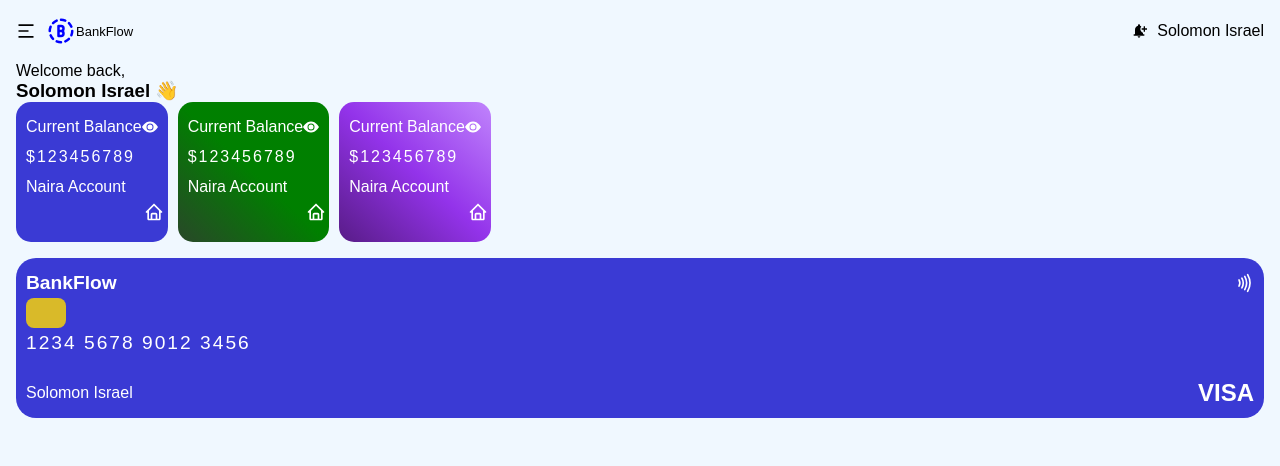
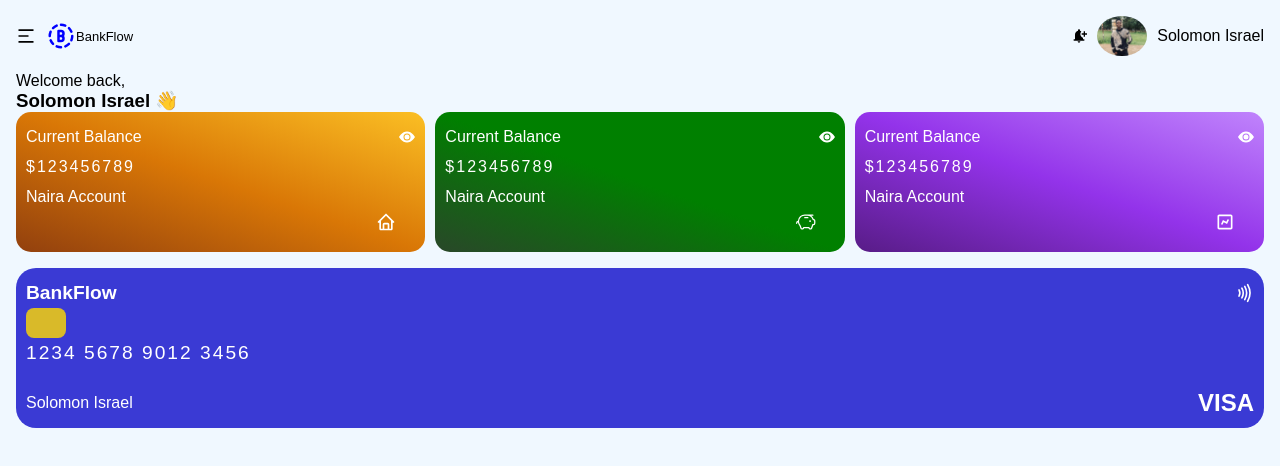
Before and after one commit to Solomon-israel/bank-app, a React (Vite) app: page / in a window 1280 px wide. Shown: the top 466 px of the page. Built offline with nearby package versions, Linux system fonts and the light colour scheme.

Commit message:
added the user image

```diff
--- a/src/App.jsx
+++ b/src/App.jsx
@@ -23,6 +23,9 @@ export default function App() {
 
         <div className={styles.header_right}>
           <MdNotificationAdd />
+          <div className={styles.user_image}>
+            <img src="/user-image.png" alt="user" />
+          </div>
           <p>Solomon Israel</p>
         </div>
       </section>
@@ -42,7 +45,7 @@ export default function App() {
             </div>
             <p className={styles.acct_num}>$123456789</p>
             <span>Naira Account</span>
-            <BiHome className={styles.balance_card_icon} />
+            <BiHome className={styles.balance_cards_icon} />
           </div>
 
           <div className={`${styles.balance_cards} ${styles.card_two}`}>
@@ -52,7 +55,7 @@ export default function App() {
             </div>
             <p className={styles.acct_num}>$123456789</p>
             <span>Naira Account</span>
-            <BiHome className={styles.balance_card_icon} />
+            <PiPiggyBank className={styles.balance_cards_icon} />
           </div>
 
           <div className={`${styles.balance_cards} ${styles.card_three}`}>
@@ -62,20 +65,18 @@ export default function App() {
             </div>
             <p className={styles.acct_num}>$123456789</p>
             <span>Naira Account</span>
-            <BiHome className={styles.balance_card_icon} />
+            <BiChart className={styles.balance_cards_icon} />
           </div>
 
           {/* <div className={styles.balance_cards}>
             <p>Savings Balance</p>
             <span className={styles.balance_cards_amount}>$80,000</span>
             <p>Naira Savings</p>
-            <PiPiggyBank className={styles.balance_cards_icon} />
           </div> */}
           {/* <div className={styles.balance_cards}>
             <p>Total Income</p>
             <span className={styles.balance_cards_amount}>$320,000</span>
             <p>This Month</p>
-            <BiChart className={styles.balance_cards_icon} />
           </div> */}
         </div>
 
--- a/src/App.module.css
+++ b/src/App.module.css
@@ -8,6 +8,12 @@
 .icon {
   /* width: 90px; */
   font-size: 20px;
+}
+
+img {
+  width: 100%;
+  height: 100%;
+  object-fit: cover;
 }
 
 body {
@@ -57,17 +63,25 @@ body {
   gap: 10px;
 }
 
+.user_image {
+  width: 50px;
+  height: 40px;
+  border-radius: 50%;
+  overflow: hidden;
+}
+
 /* CARDS */
 
 .balance_cards_container {
   display: flex;
   gap: 10px;
+  overflow-x: auto;
+  scrollbar-width: none;
   margin-bottom: 1rem;
-  /* grid-template-columns: repeat(3, 1fr); */
 }
 
 .balance_cards {
-  background-color: hsl(240, 64%, 53%);
+  width: 700px;
   color: hsl(0, 0%, 100%);
   line-height: 30px;
   padding: 10px;
@@ -89,13 +103,13 @@ body {
   color: rgb(189, 186, 186);
 }
 
-.balance_card_icon {
+.balance_cards_icon {
   font-size: 20px;
   margin-left: 90%;
 }
 
 .card_one {
-  background: linear-gradient(to the top right, #111827, #374151, #9ca3af);
+  background: linear-gradient(to top right, #92400e, #d97706, #fbbf24);
 }
 
 .card_two {
```
Also changed, not shown: public/user-image.png (added).
